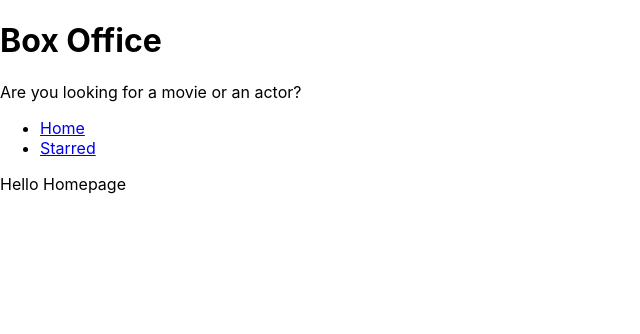
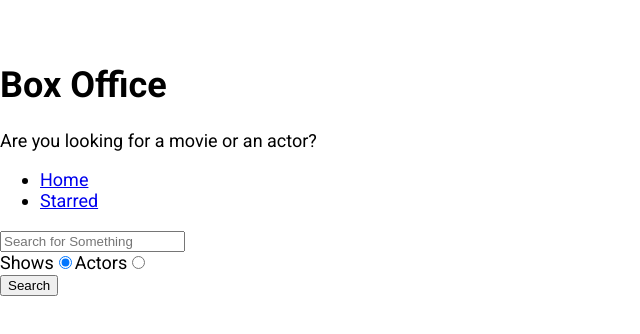
Before and after one commit to Sam-sas/box-office, a React (Create React App) app: page / in a window 1280 px wide. Shown: the top 334 px of the page, without its empty margins (0-640 px from the left). Built offline with nearby package versions, Linux system fonts and the light colour scheme.

Commit message:
search functionality and lewk

```diff
--- a/package.json
+++ b/package.json
@@ -10,6 +10,7 @@
     "react-dom": "^17.0.2",
     "react-router-dom": "^5.3.0",
     "react-scripts": "5.0.0",
+    "styled-components": "^5.3.3",
     "web-vitals": "^2.1.4"
   },
   "scripts": {
--- a/public/index.html
+++ b/public/index.html
@@ -15,16 +15,12 @@
       user's mobile device or desktop. See https://developers.google.com/web/fundamentals/web-app-manifest/
     -->
     <link rel="manifest" href="%PUBLIC_URL%/manifest.json" />
-    <!--
-      Notice the use of %PUBLIC_URL% in the tags above.
-      It will be replaced with the URL of the `public` folder during the build.
-      Only files inside the `public` folder can be referenced from the HTML.
-
-      Unlike "/favicon.ico" or "favicon.ico", "%PUBLIC_URL%/favicon.ico" will
-      work correctly both with client-side routing and a non-root public URL.
-      Learn how to configure a non-root public URL by running `npm run build`.
-    -->
     <title>React App</title>
+    <link
+      href="https://fonts.googleapis.com/css?family=Roboto:300,400,700,&display=swap"
+      rel="stylesheet"
+    />
+    <title>Box Office</title>
   </head>
   <body>
     <noscript>You need to enable JavaScript to run this app.</noscript>
--- /dev/null
+++ b/src/components/Styled.js
@@ -0,0 +1,38 @@
+import styled from "styled-components";
+
+//directly access elements instead of classes
+export const FlexGrid = styled.div`
+    display: flex;
+    justify-content: center;
+    flex-wrap: wrap;
+`;
+
+export const SearchCard = styled.div`
+  width: 300px;
+  height: 100%;
+  margin: 0 15px 40px;
+
+  .img-wrapper {
+    width: 100%;
+    border-radius: 40px;
+    height: 420px;
+    overflow: hidden;
+    border: 1px solid #ddd;
+
+    img {
+      object-fit: cover;
+      height: 100%;
+      width: 100%;
+    }
+  }
+
+
+  h1 {
+    margin: 10px 0;
+    font-size: 21px;
+  }
+
+  p {
+    margin: 0;
+  }
+`;
--- /dev/null
+++ b/src/components/actor/ActorCard.js
@@ -0,0 +1,19 @@
+import React from 'react';
+import { StyledActorCard } from './ActorCard.styled';
+
+
+export default function ActorCard({ image, name, gender, country, birthday, deathday }) {
+  return (
+    <StyledActorCard>
+      <div className='img-wrapper'>
+        <img src={image} alt="actor" />
+      </div>
+      <h1>
+        {name} {gender ? `(${gender})` : null}
+      </h1>
+      <p>{country ? `Comes from ${country}` : 'No country known'}</p>
+      {birthday ? <p>Born {birthday}</p> : null}
+      <p className='deathday'>{deathday ? `Died ${deathday}` : 'Alive'}</p>
+    </StyledActorCard>
+  );
+}
--- /dev/null
+++ b/src/components/actor/ActorCard.styled.js
@@ -0,0 +1,11 @@
+import styled from 'styled-components';
+import { SearchCard } from '../Styled';
+
+//extends the styled component
+export const StyledActorCard = styled(SearchCard)`
+  .deathday {
+    margin: 0;
+    margin-top: 15px;
+    font-weight: bold;
+  }
+`;
--- /dev/null
+++ b/src/components/actor/ActorGrid.js
@@ -0,0 +1,21 @@
+import React from 'react';
+import ActorCard from './ActorCard';
+import IMAGE_NOT_FOUND from '../../images/not-found.png';
+import { FlexGrid } from '../Styled';
+
+export default function ActorGrid({data}) {
+  return <FlexGrid>
+    {data.map(({ person }) =>
+      <ActorCard
+        key={person.id}
+        id={person.id}
+        name={person.name}
+        country={person.country ? person.country.name : null}
+        birthday={person.birthday}
+        deathday={person.deathday}
+        gender={person.gender}
+        image={person.image ? person.image.medium : IMAGE_NOT_FOUND }
+        summary={person.summary}
+      />)}
+  </FlexGrid>;
+}
--- /dev/null
+++ b/src/components/show/ShowCard.js
@@ -0,0 +1,26 @@
+import React from 'react';
+import { Link } from 'react-router-dom';
+import { StyledShowCard } from './ShowCard.styled';
+export default function ShowCard({ id, image, name, summary }) {
+  //creates an array of words, then only uses the first ten words in array for text, then pushes it back as text
+  const summaryAsText = summary
+    ? `${summary.split(' ').slice(0, 10).join(' ').replace(/<.+?>/g, "")}...`
+    : 'No description';
+
+  return (
+    <StyledShowCard>
+      <div className='img-wrapper'>
+        <img src={image} alt="show" />
+      </div>
+
+      <h1>{name}</h1>
+
+      <p>{summaryAsText}</p>
+
+      <div className='btns'>
+        <Link to={`/show/${id}`}>Read more</Link>
+        <button type="button">Star me</button>
+      </div>
+    </StyledShowCard>
+  );
+}
--- /dev/null
+++ b/src/components/show/ShowCard.styled.js
@@ -0,0 +1,33 @@
+import styled from 'styled-components';
+import { SearchCard } from '../Styled';
+
+//put on top of existing searchCard component
+export const StyledShowCard = styled(SearchCard)`
+  .btns {
+    margin-top: 15px;
+    display: flex;
+    justify-content: space-between;
+    align-items: center;
+    a {
+      text-decoration-color: #000;
+      color: #000;
+      &:hover {
+        text-decoration-color: blue;
+        color: blue;
+      }
+    }
+    button {
+      outline: none;
+      border: 1px solid #8e8e8e;
+      border-radius: 15px;
+      padding: 5px 20px;
+      background-color: #fff;
+      display: flex;
+      justify-content: center;
+      align-items: center;
+      &:hover {
+        cursor: pointer;
+      }
+    }
+  }
+`;
--- /dev/null
+++ b/src/components/show/ShowGrid.js
@@ -0,0 +1,15 @@
+import React from 'react';
+import ShowCard from './ShowCard';
+import IMAGE_NOT_FOUND from '../../images/not-found.png';
+import { FlexGrid } from '../Styled';
+export default function ShowGrid({data}) {
+  return <FlexGrid>
+    {data.map(({ show }) =>
+      <ShowCard
+        key={show.id}
+        id={show.id}
+        name={show.name}
+        image={show.image ? show.image.medium : IMAGE_NOT_FOUND }
+        summary={show.summary} />)}
+  </FlexGrid>;
+}
--- a/src/index.css
+++ b/src/index.css
@@ -1,13 +1,6 @@
 body {
+  font-family: 'Roboto', sans-serif;
+  font-size: 18px;
   margin: 0;
-  font-family: -apple-system, BlinkMacSystemFont, 'Segoe UI', 'Roboto', 'Oxygen',
-    'Ubuntu', 'Cantarell', 'Fira Sans', 'Droid Sans', 'Helvetica Neue',
-    sans-serif;
-  -webkit-font-smoothing: antialiased;
-  -moz-osx-font-smoothing: grayscale;
+  padding-top: 40px;
 }
-
-code {
-  font-family: source-code-pro, Menlo, Monaco, Consolas, 'Courier New',
-    monospace;
-}
--- /dev/null
+++ b/src/misc/config.js
@@ -0,0 +1,7 @@
+const API_BASE_URL = 'https://api.tvmaze.com';
+
+export async function apiGet(queryString) {
+    const response = await fetch(`${API_BASE_URL}${queryString}`)
+        .then(res => res.json());
+    return response;
+}
--- a/src/pages/Homepage.js
+++ b/src/pages/Homepage.js
@@ -1,10 +1,78 @@
-import React from 'react';
+import React, { useState } from 'react';
+import ActorGrid from '../components/actor/ActorGrid';
 import MainPageLayout from '../components/MainPageLayout';
+import ShowGrid from '../components/show/ShowGrid';
+import { apiGet } from '../misc/config';
 
 export default function Homepage() {
+    const [input, setInput] = useState("");
+    const [results, setResults] = useState(null);
+    const [searchOption, setSearchOption] = useState('shows');
+
+    const isShowSearch = searchOption === 'shows';
+
+    const onInputChange = (event) => {
+        setInput(event.target.value);
+    }
+
+    const onKeyDown = (event) => {
+        //keycode for enter is 13
+        if(event.keyCode === 13) {
+            onSearch();
+        }
+    }
+    //calling the exported general function from config.js (created, not some prebuilt file)
+    const onSearch = () => {
+        //Using TVmaze api -- https://www.tvmaze.com/api
+        apiGet(`/search/${searchOption}?q=${input}`).then(result => {
+            setResults(result);
+        });
+    }
+
+    const renderResults = () => {
+        if(results && results.length === 0) {
+            return <div>No results</div>
+        }
+        if(results && results.length > 0) {
+            return  results[0].show ?  (
+            <ShowGrid data={results} />
+            ) : (
+            <ActorGrid data={results} />
+            )
+        }
+
+        return null;
+    }
+
+    const onRadioChange = (event) => {
+        setSearchOption(event.target.value);
+    }
+
   return (
     <MainPageLayout>
-        Hello Homepage
+       <input type="text"
+        placeholder='Search for Something'
+        onChange={onInputChange}
+        onKeyDown={onKeyDown}
+        value={input} />
+        <div>
+            <label htmlFor='shows-search'>
+                Shows
+                <input id="shows-search"
+                    type="radio" value="shows"
+                    onChange={onRadioChange}
+                    checked={isShowSearch} />
+            </label>
+            <label htmlFor='actors-search'>
+                Actors
+                <input id="actors-search"
+                    type="radio" value="people"
+                    onChange={onRadioChange}
+                    checked={!isShowSearch} />
+            </label>
+        </div>
+       <button type="button" onClick={onSearch}>Search</button>
+       {renderResults()}
     </MainPageLayout>
   )
 
```
Also changed, not shown: src/images/not-found.png (added), 1 other file (tests, documents, lock files or other folders).
